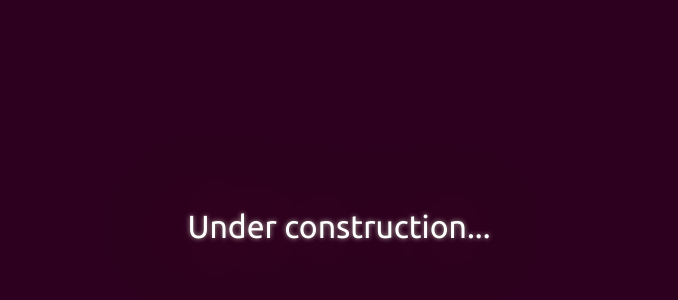
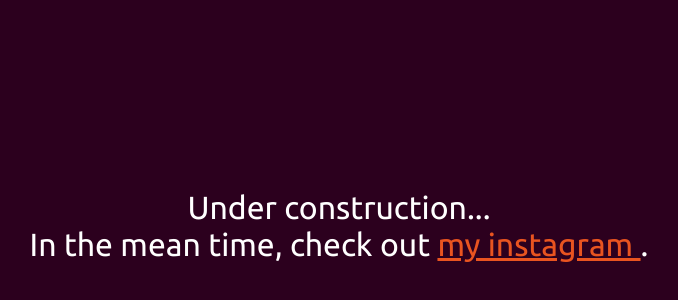
Before and after one commit to lbfalvy/annaja-personal-output, a plain HTML site: page docs/index.html in a window 1280 px wide. Shown: the part 182-482 px from the top of the page, without its empty margins (309-987 px from the left). Drawn offline with Linux system fonts and the light colour scheme.

Commit message:
add insta link

```diff
--- a/docs/index.html
+++ b/docs/index.html
@@ -11,7 +11,6 @@
         html {
             background: #2C001E;
             color: white;
-            text-shadow: #AEA79F 0 0 5px, #AEA79F 0 0 100px;
         }
         body {
             position: absolute;
@@ -19,10 +18,22 @@
             transform: translate(-50%, -50%);
             font-family: 'Ubuntu', sans-serif;
             font-size: 200%;
+            text-align: center;
+        }
+        a, a:visited {
+            color: #E95420;
+        }
+        a:hover {
+            text-shadow: #AEA79F 0 0 5px;
         }
     </style>
 </head>
 <body>
-    Under construction...
+    <div>Under construction...</div>
+    <div>In the mean time, check out
+        <a href="https://www.instagram.com/annaja_personal_output/" target="_blank">
+            my instagram
+        </a>.
+    </div>
 </body>
 </html>
```
